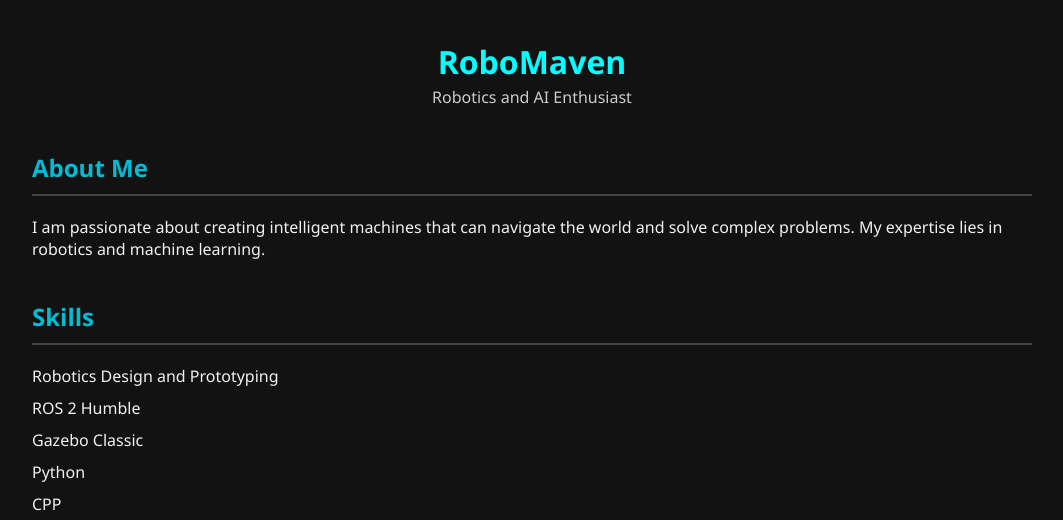
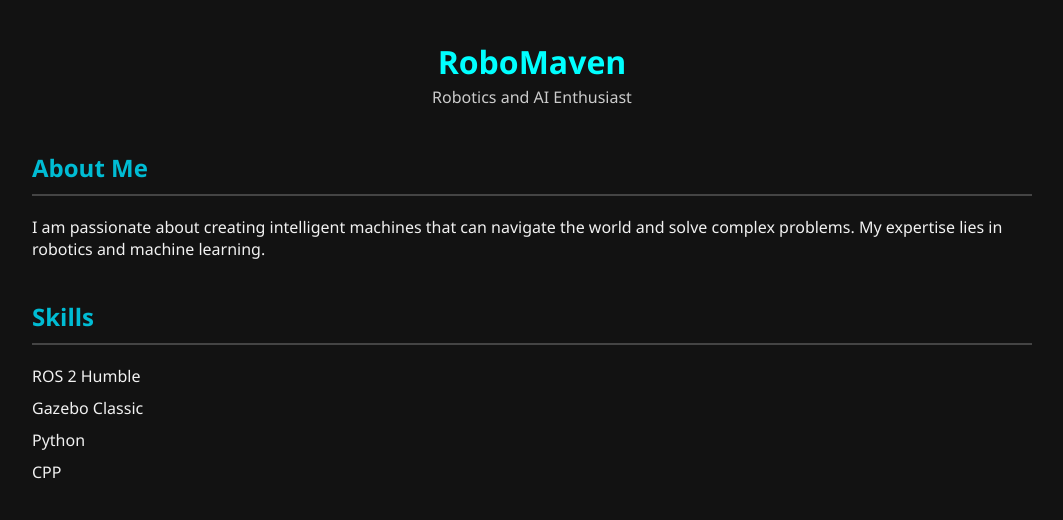
Before and after one commit to SV1208/SV1208.github.io, a plain HTML site: page index.html in a window 1280 px wide. Shown: the top 520 px of the page, without its empty margins (108-1171 px from the left). Drawn offline with Linux system fonts and the light colour scheme.

Commit message:
Update index.html

```diff
--- a/index.html
+++ b/index.html
@@ -30,7 +30,6 @@
     <section class="skills">
       <h2>Skills</h2>
       <ul>
-        <li>Robotics Design and Prototyping</li>
         <li>ROS 2 Humble</li>
         <li>Gazebo Classic</li>
         <li>Python</li>
```
